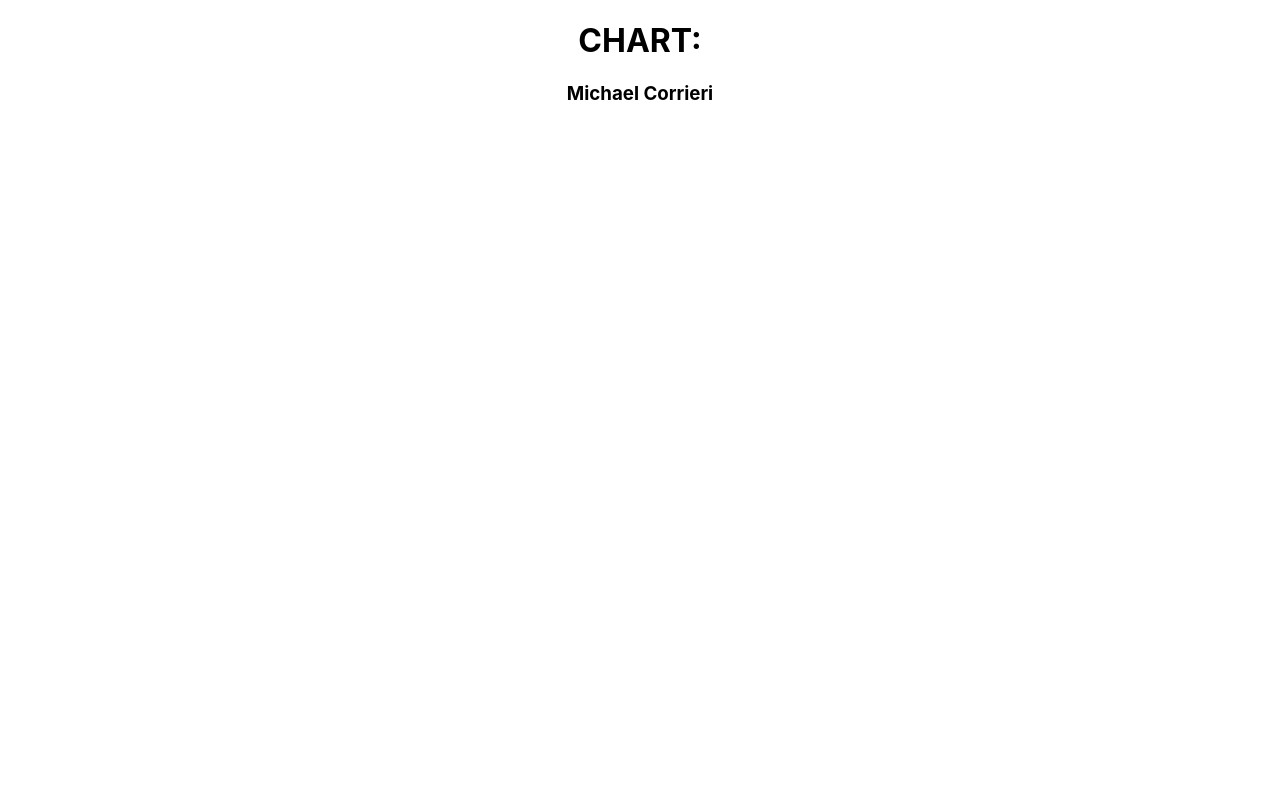
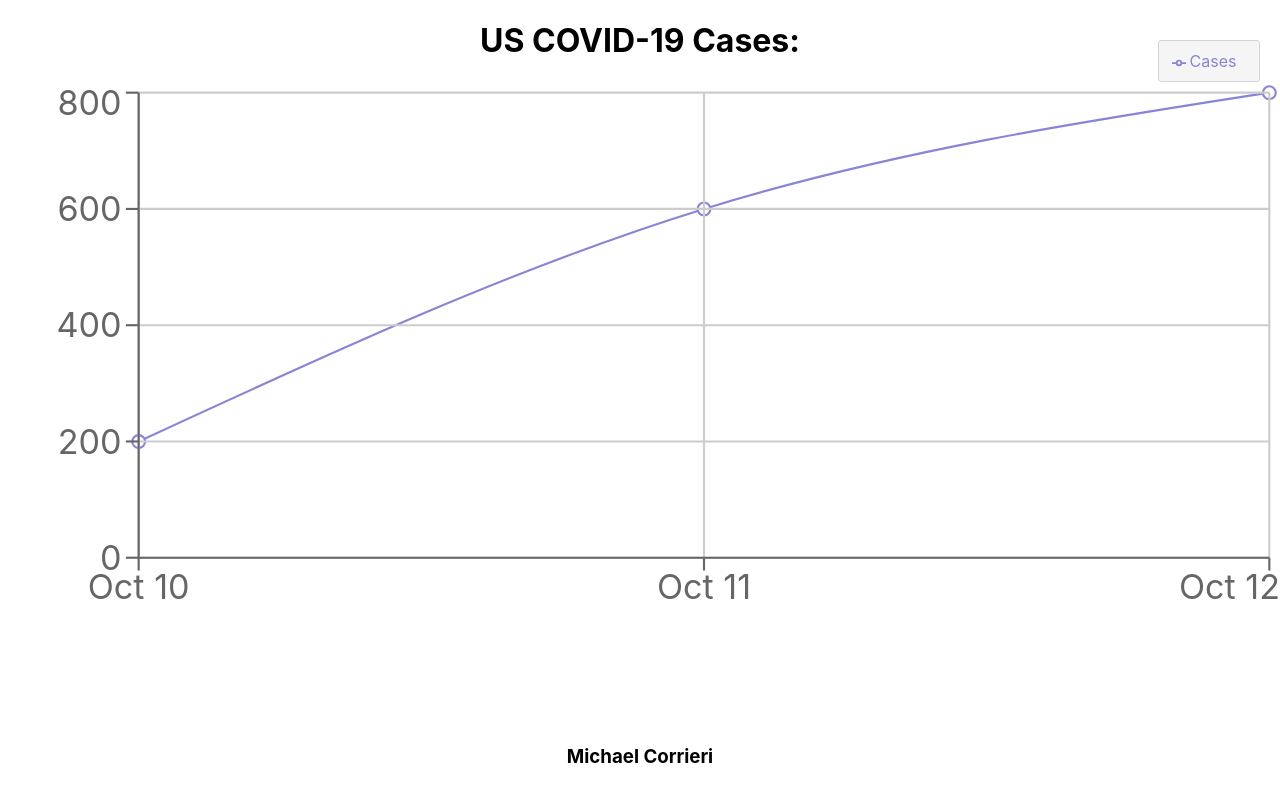
Before and after one commit to mcorrieri/covid-tracker-mc, a React (Create React App) app: page /USchart in a window 1280 px wide. Shown: the top 802 px of the page. Built offline with nearby package versions, Linux system fonts and the light colour scheme; no server answers.

Commit message:
recharts example working

```diff
--- a/src/components/NotFound.js
+++ b/src/components/NotFound.js
@@ -4,7 +4,10 @@ function NotFound() {
   return (
     <div>
       <h1>404</h1>
-      <img src="https://cdn.mos.cms.futurecdn.net/PuXipAW3AXUzUJ4uYyxPKC-1200-80.jpg" />
+      <img
+        src="https://cdn.mos.cms.futurecdn.net/PuXipAW3AXUzUJ4uYyxPKC-1200-80.jpg"
+        alt="404"
+      />
     </div>
   );
 }
--- a/src/components/UsChart.js
+++ b/src/components/UsChart.js
@@ -1,9 +1,37 @@
 import React from "react";
+import { LineChart, Line, CartesianGrid, XAxis, YAxis, Legend } from "recharts";
 
 function UsChart() {
+  const data = [
+    { Date: "Oct 10", Cases: 200, pv: 2400, amt: 2400 },
+    { Date: "Oct 11", Cases: 600, pv: 2400, amt: 2400 },
+    { Date: "Oct 12", Cases: 800, pv: 4000, amt: 2400 },
+  ];
+
+  const renderLineChart = (
+    <LineChart width={600} height={300} data={data}>
+      <Line type="monotone" dataKey="Cases" stroke="#8884d8" />
+      <CartesianGrid stroke="#ccc" />
+      <XAxis dataKey="Date" />
+      <YAxis />
+      <Legend
+        width={100}
+        wrapperStyle={{
+          top: 40,
+          right: 20,
+          backgroundColor: "#f5f5f5",
+          border: "1px solid #d5d5d5",
+          borderRadius: 3,
+          lineHeight: "40px",
+        }}
+      />
+    </LineChart>
+  );
+
   return (
     <div>
-      <h1>CHART:</h1>
+      <h1>US COVID-19 Cases:</h1>
+      <div className="uschart">{renderLineChart}</div>
     </div>
   );
 }
--- a/src/index.css
+++ b/src/index.css
@@ -49,3 +49,7 @@ code {
 .card {
   background-color: lightgrey !important;
 }
+
+.recharts-wrapper {
+  display: contents;
+}
```
Also changed, not shown: src/components/StateCard.js (+1 -7 lines).
